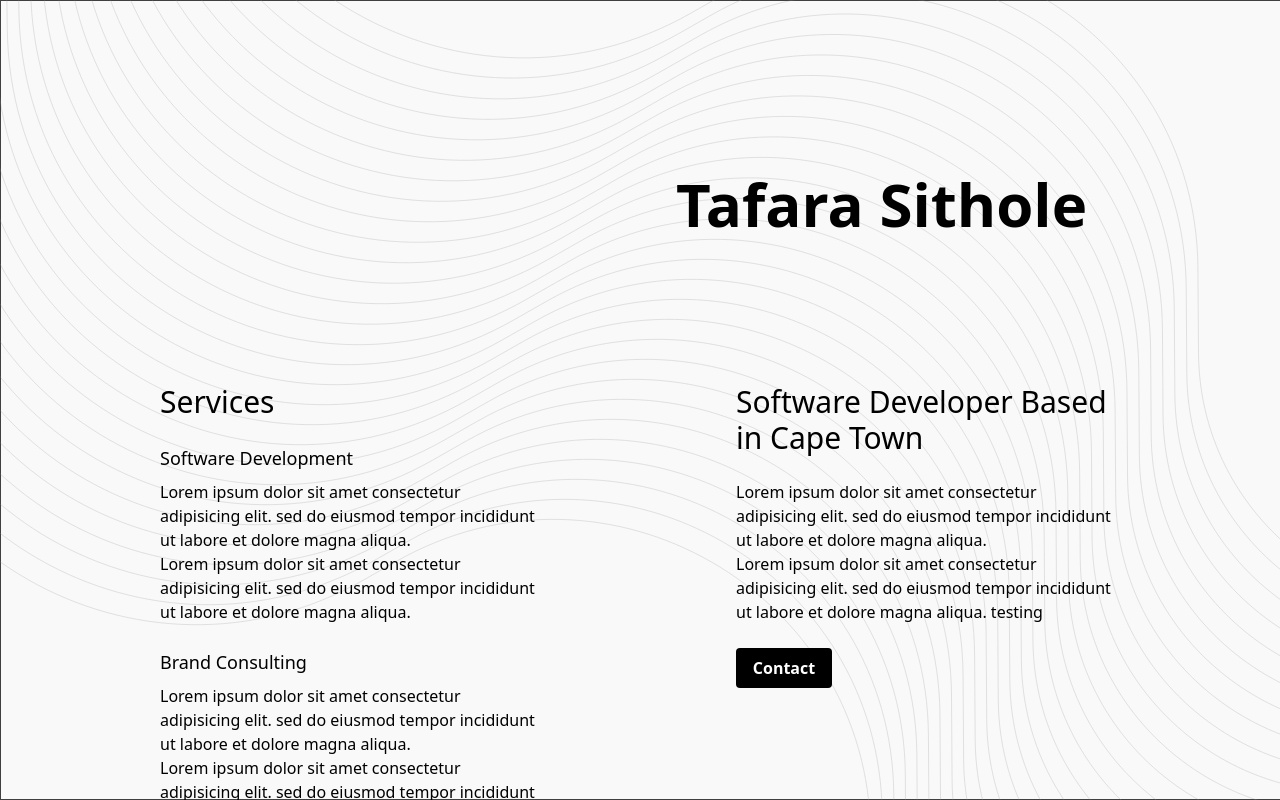
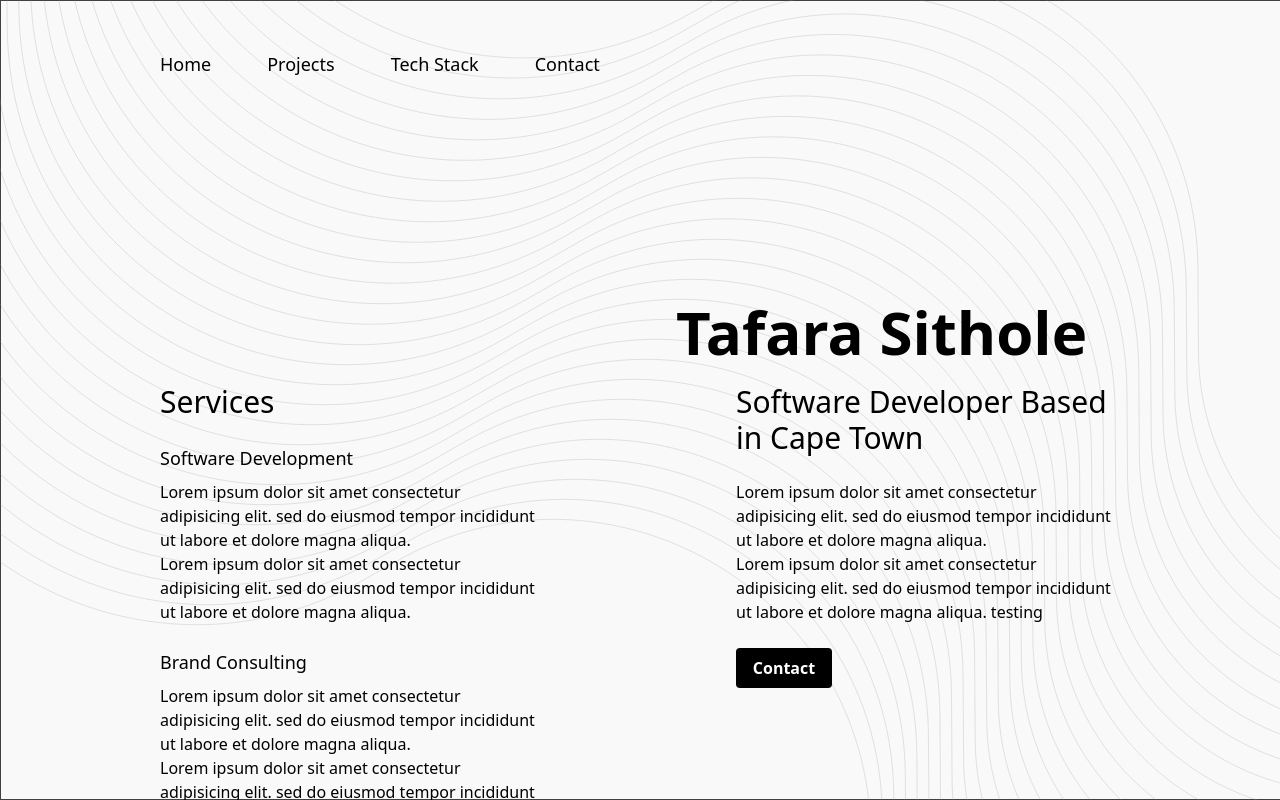
Before and after one commit to Taf-s/my-react-appv2, a React (Create React App) app: page / in a window 1280 px wide. Built offline with nearby package versions, Linux system fonts and the light colour scheme.

Commit message:
installed react router dom and added navbar

```diff
--- a/package.json
+++ b/package.json
@@ -10,6 +10,7 @@
     "postcss": "^8.4.40",
     "react": "^18.3.1",
     "react-dom": "^18.3.1",
+    "react-router-dom": "^6.25.1",
     "react-scripts": "5.0.1",
     "tailwindcss": "^3.4.7",
     "web-vitals": "^2.1.4"
--- a/src/App.js
+++ b/src/App.js
@@ -1,12 +1,26 @@
 import "./App.css";
 import "tailwindcss/tailwind.css";
+import React from "react";
+import { BrowserRouter as Router, Routes, Route } from "react-router-dom";
+import Navbar from "./components/Navbar/Navbar";
 import Home from "./components/Home/Home";
+import ProjectsPage from "./components/Projects/ProjectsPage";
+import TechStack from "./components/TechStack/TechStack";
+import Contact from "./components/Contact/Contact";
 
 function App() {
   return (
-    <div>
-      <Home />
-    </div>
+    <Router>
+      <div>
+        <Navbar />
+        <Routes>
+          <Route path="/" element={<Home />} />
+          <Route path="/projects" element={<ProjectsPage />} />
+          <Route path="/tech-stack" element={<TechStack />} />
+          <Route path="/contact" element={<Contact />} />
+        </Routes>
+      </div>
+    </Router>
   );
 }
 
--- /dev/null
+++ b/src/components/Navbar/Navbar.js
@@ -0,0 +1,27 @@
+import React from "react";
+import { Link } from "react-router-dom";
+
+function Navbar() {
+  return (
+    <nav>
+      <div>
+        <div className="flex items-center h-32 ml-40 space-x-14">
+          <Link to="/" className="text-black text-lg font-normal">
+            Home
+          </Link>
+          <Link to="/projects" className="text-black text-lg font-normal">
+            Projects
+          </Link>
+          <Link to="/tech-stack" className="text-black text-lg font-normal">
+            Tech Stack
+          </Link>
+          <Link to="/contact" className="text-black text-lg font-normal">
+            Contact{" "}
+          </Link>
+        </div>
+      </div>
+    </nav>
+  );
+}
+
+export default Navbar;
```
Also changed, not shown: 1 other file (tests, documents, lock files or other folders).
